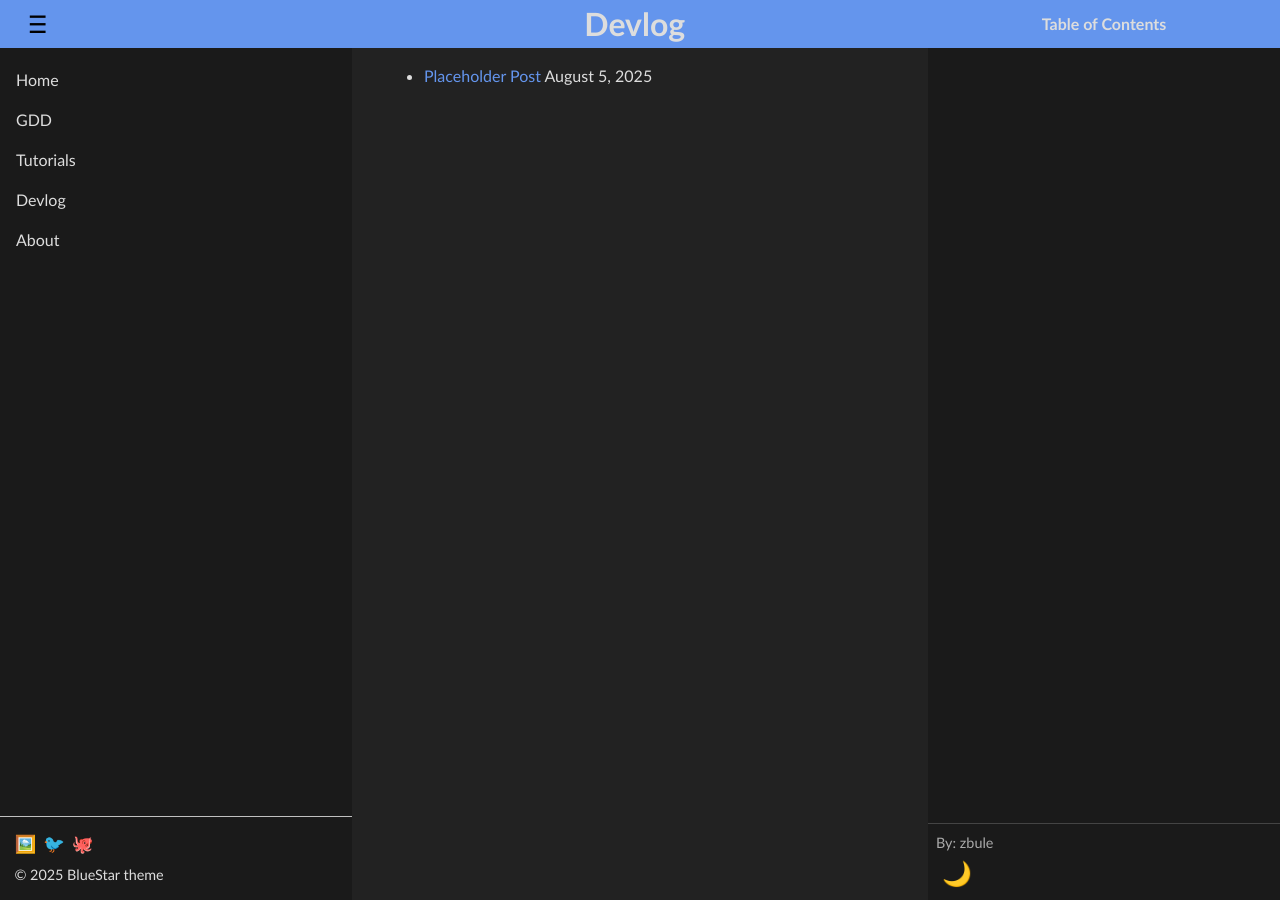
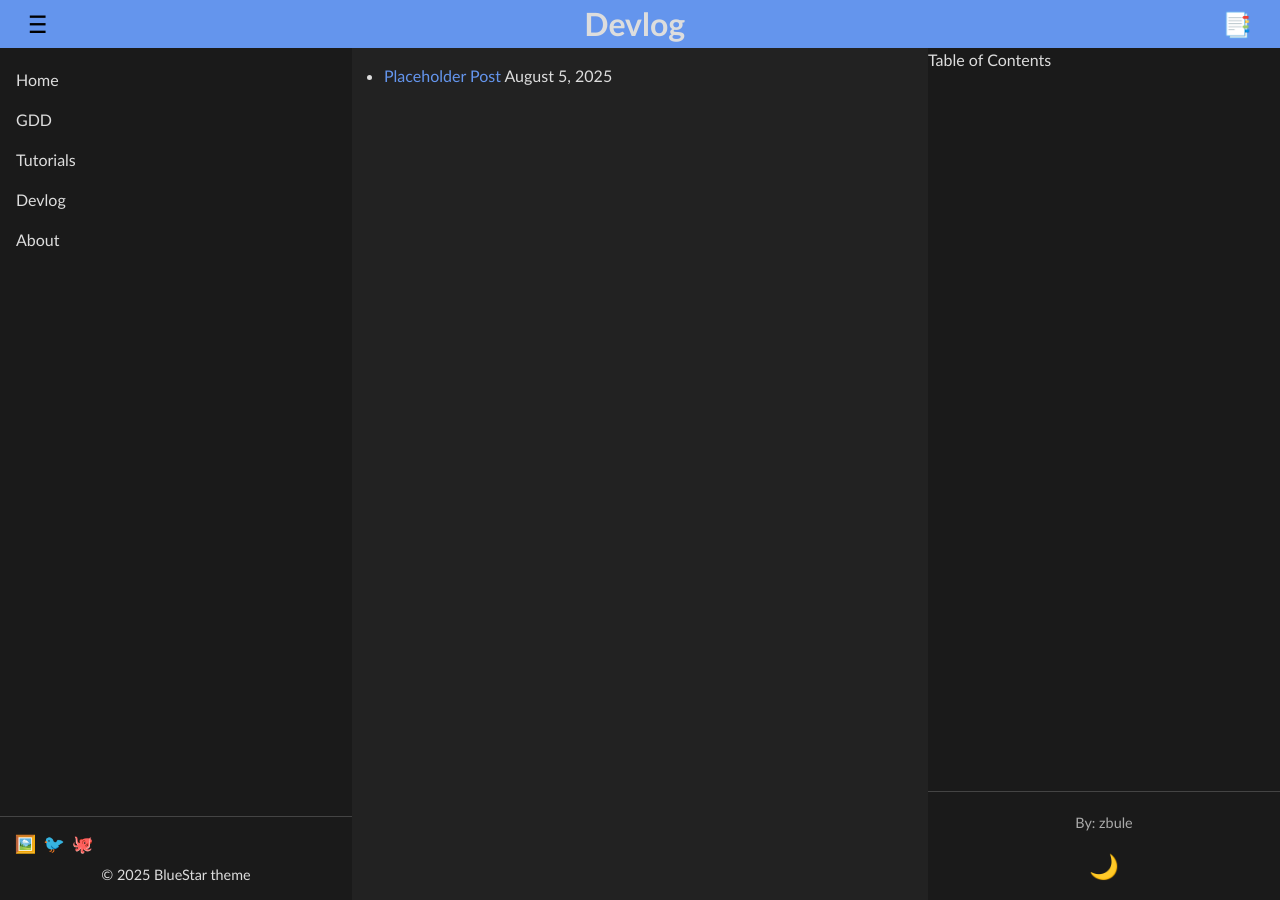
Before and after one commit to BlueStar03/theme, a Jekyll site: the page built from posts.md, in a window 1280 px wide. Built offline with Jekyll 4.4.1, drawn with Linux system fonts in a browser that asks for light colours.

Commit message:
overlap2

```diff
--- a/_includes/right-panel.html
+++ b/_includes/right-panel.html
@@ -1,6 +1,7 @@
-<div class="right-overlap">Table of Contents</div>
+
 
 <div class="right-panel" id="rightPanel">
+  <div class="right-overlap">Table of Contents</div>
   <div class="right-scroll">
     <nav class="toc">
       <ul id="toc-list"></ul>
--- a/assets/css/style.css
+++ b/assets/css/style.css
@@ -4,6 +4,11 @@
 :root {
   --text-font: 'Calibri', Tahoma, Geneva, Verdana, sans-serif;
   --mono-font: Consolas, 'Courier New', Courier, monospace;
+
+  --font-size: 16px;
+  --panel-width: 13em;
+  --accent-color: blue;
+  --content-max: 66.67em;
 
   --bg-color: #222;
   --bg-color2: #1a1a1a;
@@ -27,25 +32,9 @@
   --hover-color: #add8e6;
 }
 
-/* --------------------------------------------------------------------------
-           RESET
-   -------------------------------------------------------------------------- */
-
-*, *::before, *::after {box-sizing: border-box; }
-* {margin: 0;}
-body {
-  font-family: var(--text-font);
-  color: var(--text-color);
-  background: var(--bg-color);
-  line-height: 1.5;
-  -webkit-font-smoothing: antialiased;
-}
-img, picture, video, canvas, svg { display: block; max-width: 100%;}
-input, button, textarea, select { font: inherit;}
-p, h1, h2, h3, h4, h5, h6 { overflow-wrap: break-word;}
-p { text-wrap: pretty;}
-h1, h2, h3, h4, h5, h6 { text-wrap: balance;}
-
+/* =========================
+   Link Styles
+   ========================= */
 a {
   color: var(--link-color);
   text-decoration: none;
@@ -55,10 +44,41 @@
   text-decoration: underline;
 }
 
+/* =========================
+   RESET
+   ========================= */
+*, *::before, *::after {
+  box-sizing: border-box;
+  margin: 0;
+  padding: 0;
+}
+html {
+  font-size: var(--font-size);
+}
+body {
+  font-family: var(--text-font);
+  color: var(--text-color);
+  background: var(--bg-color);
+  line-height: 1.5;
+  -webkit-font-smoothing: antialiased;
+  overflow: hidden; /* main and panels scroll themselves */
+}
+img, picture, video, canvas, svg {
+  display: block;
+  max-width: 100%;
+}
+input, button, textarea, select {
+  font: inherit;
+}
+p, h1, h2, h3, h4, h5, h6 {
+  overflow-wrap: break-word;
+}
+p { text-wrap: pretty; }
+h1, h2, h3, h4, h5, h6 { text-wrap: balance; }
 
-/* --------------------------------------------------------------------------
+/* =========================
    Header
-   -------------------------------------------------------------------------- */
+   ========================= */
 header {
   height: 3em;
   background: var(--accent-color);
@@ -69,7 +89,6 @@
   position: relative;
   z-index: 2;
 }
-
 header button {
   background: none;
   border: none;
@@ -77,13 +96,17 @@
   cursor: pointer;
   padding: 0.25em 0.5em;
 }
+header .header-actions {
+  display: flex;
+  gap: 0.5em;
+}
 
-/* --------------------------------------------------------------------------
+/* =========================
    Left Panel (Navigation)
-   -------------------------------------------------------------------------- */
+   ========================= */
 .left-panel {
   position: fixed;
-  top: 3em;      /* below header */
+  top: 3em;             /* below header */
   bottom: 0;
   left: 0;
   width: var(--panel-width);
@@ -93,47 +116,39 @@
   transition: left 0.3s ease;
   z-index: 1;
 }
-
 .left-panel.closed {
-  left:  calc(-1 * var(--panel-width));
+  left: calc(-1 * var(--panel-width));
 }
-
 .left-panel .left-scroll {
-  flex: 1;
+  flex: 1 1 auto;
   overflow-y: auto;
   padding: 1em;
 }
-
 .left-panel .nav-list {
   list-style: none;
   padding: 0;
 }
-
 .left-panel .nav-list li + li {
   margin-top: 0.5em;
 }
-
 .left-panel .nav-list a {
+  color: inherit;
   text-decoration: none;
-  color: inherit;
 }
-
-/* Footer inside left panel */
 .left-panel footer {
   flex-shrink: 0;
   padding: 1em;
-  border-top: 1px solid silver;
+  border-top: 1px solid var(--line-color);
   font-size: 0.9em;
+  text-align: center;
 }
 
-/* --------------------------------------------------------------------------
-   Right Panel (TOC / Aside)
-   -------------------------------------------------------------------------- */
-
-   /* Right Panel as flex column */
+/* =========================
+   Right Panel (TOC + Settings)
+   ========================= */
 .right-panel {
   position: fixed;
-  top: 3em;               /* below header */
+  top: 3em;             /* below header */
   bottom: 0;
   right: 0;
   width: var(--panel-width);
@@ -142,37 +157,52 @@
   flex-direction: column;
   transition: right 0.3s ease;
   z-index: 1;
+  overflow: visible;    /* allow header overlap */
 }
-
-/* Remove overflow on panel itself */
 .right-panel.closed {
   right: calc(-1 * var(--panel-width));
 }
 
-/* Scrollable TOC area */
+/* Panel-attached header */
+.panel-header {
+  position: absolute;
+  top: -3em;            /* overlap into header */
+  left: 0;
+  width: 100%;
+  height: 3em;
+  background: var(--accent-color2);
+  color: var(--text-color);
+  display: flex;
+  align-items: center;
+  justify-content: center;
+  pointer-events: none;
+  font-weight: bold;
+  z-index: 2;
+}
+
+/* TOC scroll area */
 .right-scroll {
   flex: 1 1 auto;
   overflow-y: auto;
   padding: 1em;
 }
 
-/* Settings area stuck at the bottom */
+/* Settings at the bottom */
 .right-settings {
   flex-shrink: 0;
-  padding: 0.5em;
+  padding: 1em;
   border-top: 1px solid var(--line-color);
   text-align: center;
 }
-
-/* Document meta in right‐panel settings */
 .right-settings .doc-meta {
+  margin-bottom: 1em;
   font-size: 0.9em;
   color: var(--text-color2);
-  text-align: left;
 }
-
-
-/* Theme-toggle button styling */
+.right-settings .doc-author,
+.right-settings .doc-date {
+  margin: 0.25em 0;
+}
 .right-settings .theme-toggle {
   background: none;
   border: none;
@@ -181,105 +211,51 @@
   color: var(--text-color);
 }
 
-/* Theme toggle in right panel */
-.right-panel .theme-toggle {
-  display: block;
-  background: none;
-  border: none;
-  font-size: 1.5em;
-  cursor: pointer;
-  color: var(--text-color);
+/* =========================
+   Main Content Area
+   ========================= */
+.content-inner {
+  max-width: var(--content-max);
+  margin: 0 auto;
+  width: 100%;
+  padding: 0 1em;
 }
-
-/* --------------------------------------------------------------------------
-   Floating TOC overlap
-   -------------------------------------------------------------------------- */
-.right-overlap {
-  position: fixed;
-  top: 0;                            /* align with top of viewport */
-  right: 0;                          /* align with right panel */
-  width: var(--panel-width);         /* same width as panel */
-  height: 3em;                       /* match header height */
-  background: var(--accent-color2);  /* or your choice */
-  color: var(--text-color);
-  display: flex;
-  align-items: center;
-  justify-content: center;
-  z-index: 3;                        /* above header (z-index:2) */
-  pointer-events: none;              /* clicks pass through */
-  font-weight: bold;
-}
-
-/* Push the scrollable TOC content down so it doesn’t sit under the overlap */
-.right-panel {
-  /* was top:3em; change to: */
-  top: 3em;  /* panel content starts below header */
-  /* note: .right-overlap is fixed, not inside .right-panel, so no change */
-}
-
-.right-scroll {
-  margin-top: 3em;  /* leave space for the overlap */
-  /* existing rules… */
-}
-
-
-
-/* --------------------------------------------------------------------------
-   Main Content Area
-   -------------------------------------------------------------------------- */
-
-   /* Center and constrain the main content */
-.content-inner {
-  max-width: var(--content-max);    /* or whatever line-length you prefer */
-  margin: 0 auto;      /* centers horizontally */
-  width: 100%;         /* so it can shrink on small screens */
-  padding: 0 1em;      /* optional breathing room on mobile */
-}
-
 main {
   position: absolute;
-  top: 3em;     /* below header */
+  top: 3em;             /* below header */
   bottom: 0;
-  left: var(--panel-width);   /* beside left panel */
-  right: var(--panel-width);  /* beside right panel */
+  left: var(--panel-width);
+  right: var(--panel-width);
   overflow-y: auto;
+  background: var(--bg-color);
   padding: 1em;
   transition: left 0.3s ease, right 0.3s ease;
 }
-
 body.hide-left  main { left: 0; }
 body.hide-right main { right: 0; }
 
-
-
-
-
-
-/* --------------------------------------------------------------------------
-   Table of Contents Styling (if used)
-   -------------------------------------------------------------------------- */
+/* =========================
+   Table of Contents Styling
+   ========================= */
 .toc {
   font-size: 0.9em;
 }
-
 .toc ul {
   list-style: none;
   padding-left: 0;
 }
-
 .toc li {
   margin: 0.25em 0;
 }
-
 .toc li.sub {
   margin-left: 1em;
   font-size: 0.95em;
   opacity: 0.85;
 }
 
-/* --------------------------------------------------------------------------
-   Social Links in Footer (if used)
-   -------------------------------------------------------------------------- */
+/* =========================
+   Social Links in Footer
+   ========================= */
 .social-links {
   list-style: none;
   display: flex;
@@ -287,13 +263,11 @@
   padding-left: 0;
   margin-bottom: 0.5em;
 }
-
 .social-links a {
   font-size: 1.2em;
   text-decoration: none;
   color: inherit;
 }
-
 .sr-only {
   position: absolute;
   width: 1px; height: 1px;
@@ -304,19 +278,17 @@
   border: 0;
 }
 
-/* --------------------------------------------------------------------------
-   Nested List Styling (Nav & Aside)
-   -------------------------------------------------------------------------- */
+/* =========================
+   Nested List Styling
+   ========================= */
 nav ol, nav ul,
 aside ol, aside ul {
   list-style: none;
   padding-left: 1em;
 }
-
 nav li, aside li {
   padding: 0.25em 0;
 }
-
 nav li > ol, nav li > ul,
 aside li > ol, aside li > ul {
   margin-left: 1em;
```
Lines whose indentation alone changed are shown as unchanged.
